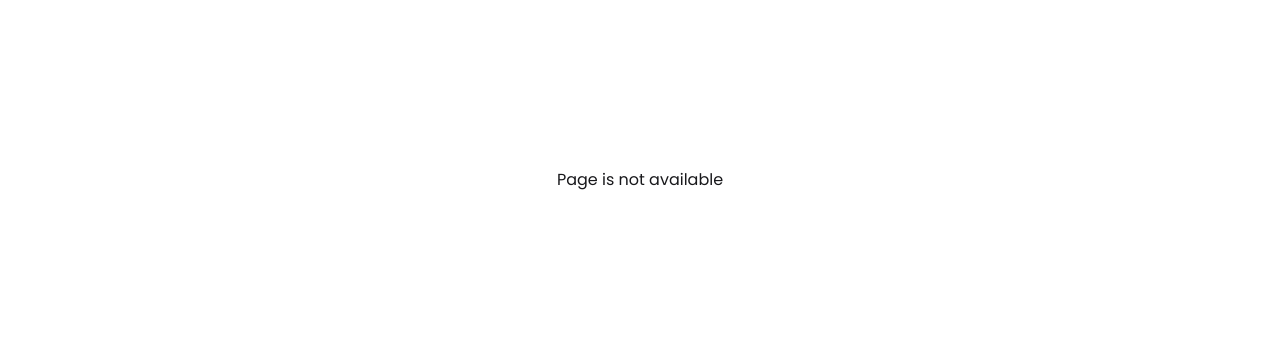
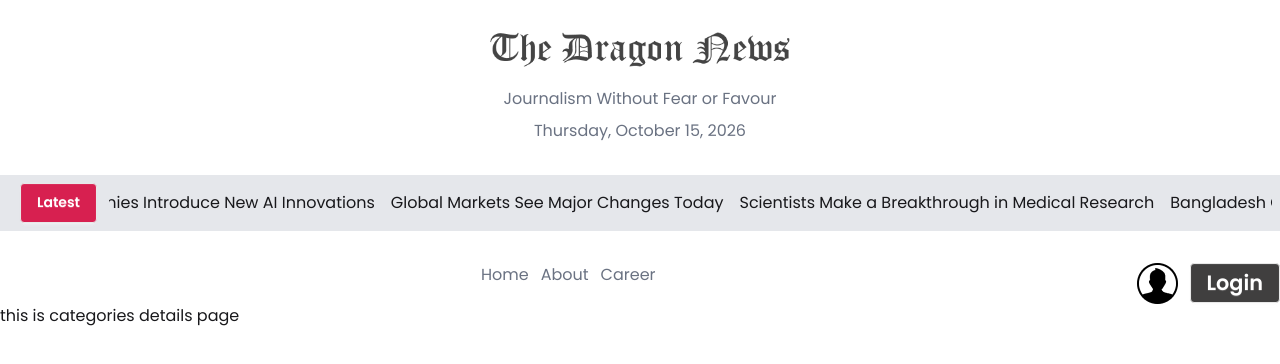
Before and after one commit to antick-arch/dragon-news, a Next.js app: page /categories/1 in a window 1280 px wide. Before the commit this address had no page. Shown: the top 364 px of the page. Built offline with nearby package versions, Linux system fonts and the light colour scheme.

Commit message:
Add CategoriesDetails component and implement layout structure; update LeftSideBar to link to category pages

```diff
--- /dev/null
+++ b/src/app/(main)/categories/[id]/page.jsx
@@ -0,0 +1,11 @@
+import React from 'react';
+
+const CategoriesDetails = () => {
+    return (
+        <div>
+            this is categories details page
+        </div>
+    );
+};
+
+export default CategoriesDetails;
--- a/src/components/homepage/news/LeftSideBar.jsx
+++ b/src/components/homepage/news/LeftSideBar.jsx
@@ -13,7 +13,7 @@ const LeftSideBar = ({data}) => {
             key={category.id}
             className="bg-slate-100 p-2 rounded-md font-bold text-center text-xl"
           >
-            <Link className="">{category.name}</Link>
+            <Link href={`categories/${category.id}`} className="">{category.name}</Link>
           </li>
         ))}
       </ul>
```
Also changed, not shown: src/app/layout.jsx (renamed from src/app/layout.js).
